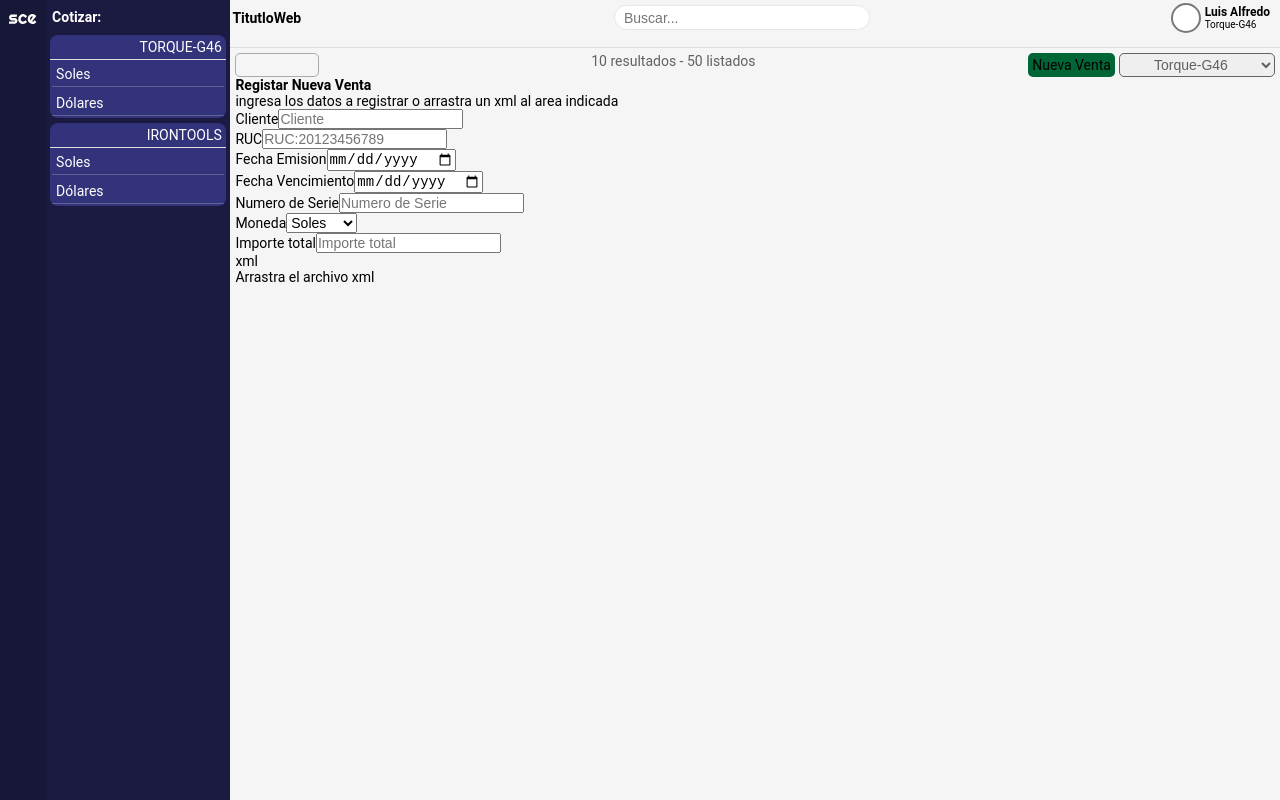
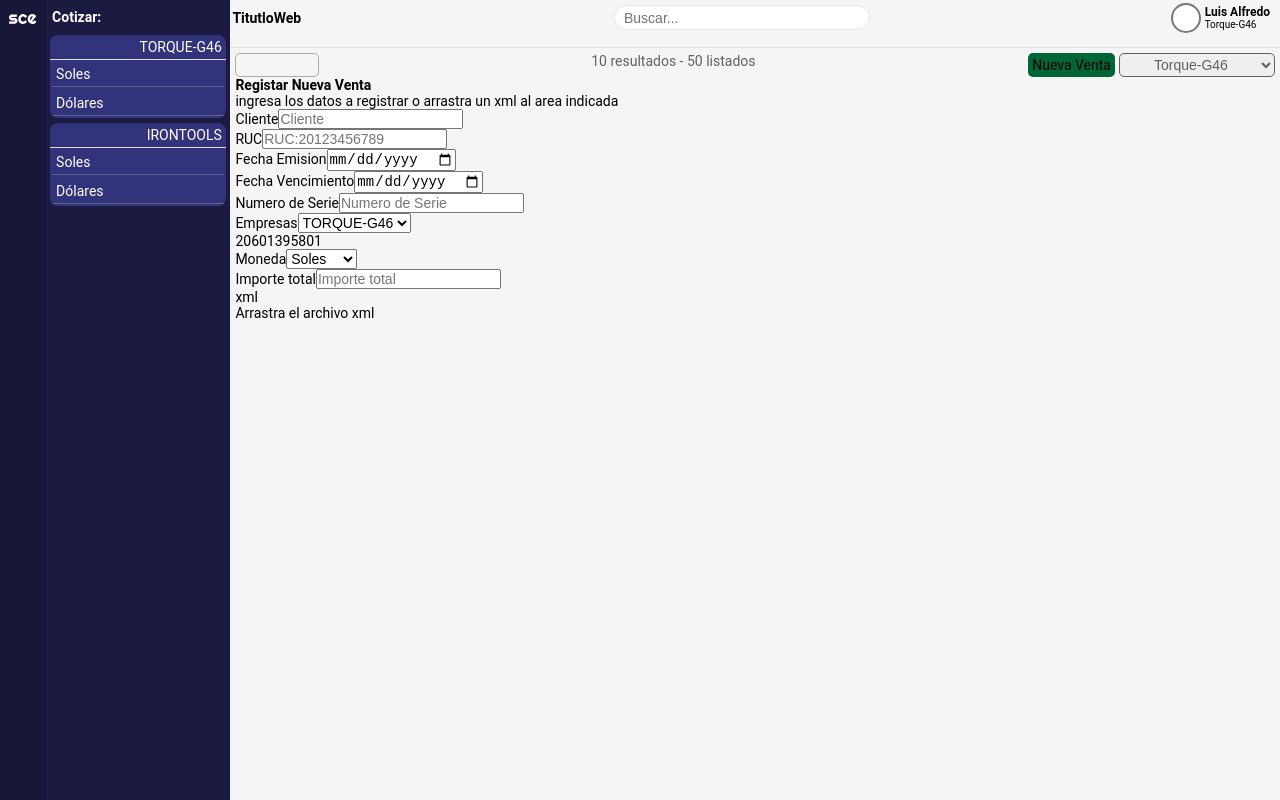
Before and after one commit to LuisPalomin05/FrontendSCE, a React (Create React App) app: page /ventas/crear in a window 1280 px wide. Built offline with nearby package versions, Linux system fonts and the light colour scheme; the HTML template or start-up script is replaced by a standard one.

Commit message:
se agragan datos en vista ventas crear

```diff
--- a/src/components/VentasCrear.js
+++ b/src/components/VentasCrear.js
@@ -32,6 +32,19 @@ const VentasCrear = () => {
               <input type="text" placeholder="Numero de Serie" />
             </section>
             <section>
+              <div>
+              <label>Empresas</label>
+              <select>
+                <option>TORQUE-G46</option>
+                <option>IRONTOOLS</option>
+              </select>
+              </div>
+<div>
+  <label>20601395801</label>
+</div>
+
+            </section>
+            <section>
               <label>Moneda</label>
               <select>
                 <option>Soles</option>
```
